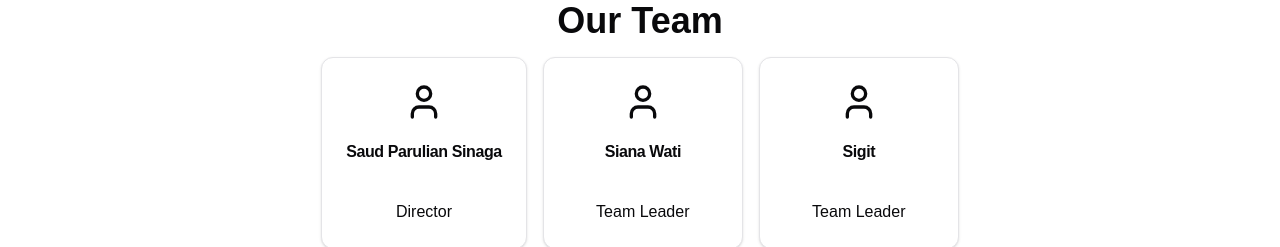
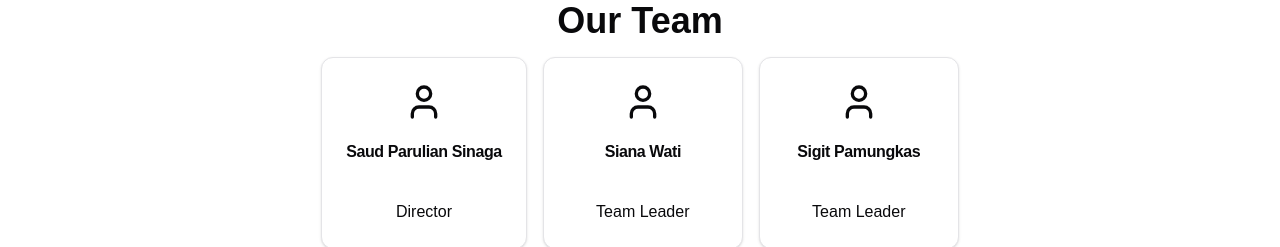
Before and after one commit to DriyandoAndreas/omniglobal, a Next.js app: page /about in a window 1280 px wide. Shown: the part 1140-1387 px from the top of the page. Built offline with nearby package versions, Linux system fonts and the light colour scheme.

Commit message:
update ui & styling

```diff
--- a/src/app/about/page.tsx
+++ b/src/app/about/page.tsx
@@ -150,7 +150,7 @@ export default function page() {
                   <CardTitle className="flex justify-center">
                     <User size={40} />
                   </CardTitle>
-                  <CardTitle className="text-center py-4">Sigit</CardTitle>
+                  <CardTitle className="text-center py-4">Sigit Pamungkas</CardTitle>
                 </CardHeader>
                 <CardContent>
                   <p className="text-center">Team Leader</p>
```
